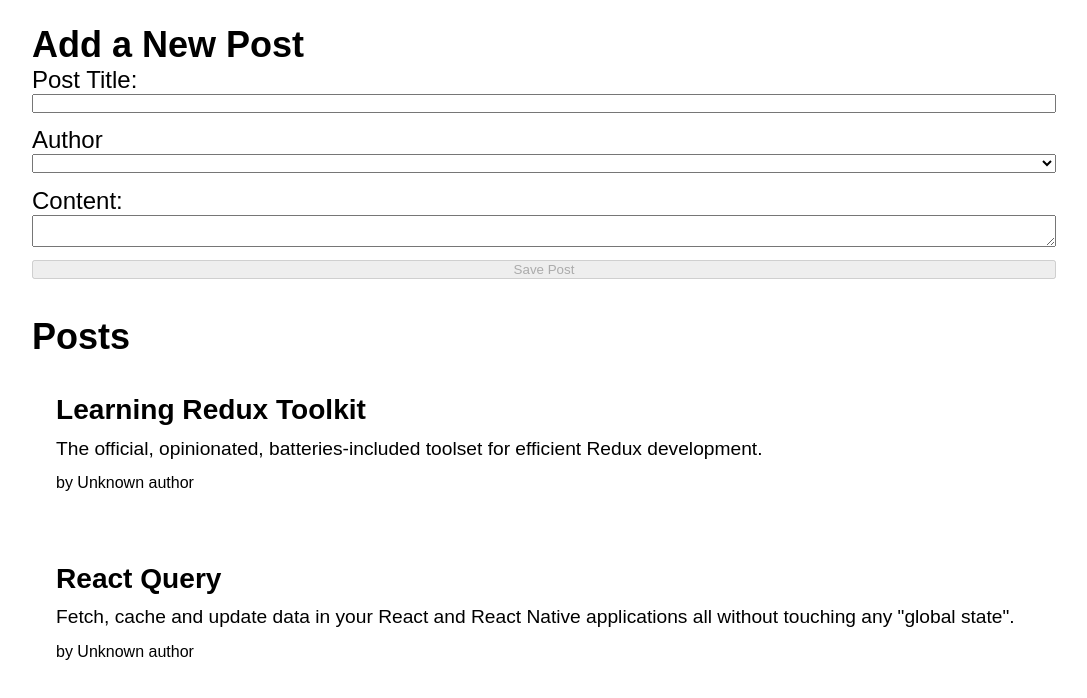
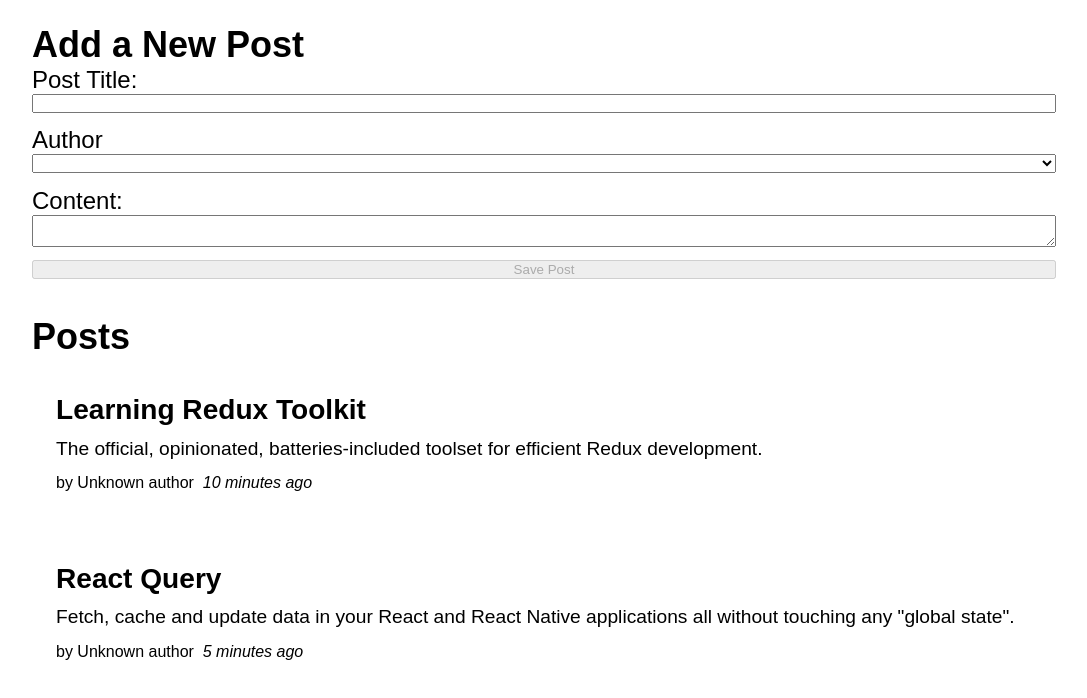
Before and after one commit to MajkoDev/redux-post-app, a React (Create React App) app: page / in a window 1280 px wide. Shown: the top 698 px of the page, without its empty margins (96-1183 px from the left). Built offline with nearby package versions, Linux system fonts and the light colour scheme.

Commit message:
add time date

```diff
--- a/package.json
+++ b/package.json
@@ -7,6 +7,7 @@
     "@testing-library/jest-dom": "^5.16.4",
     "@testing-library/react": "^13.3.0",
     "@testing-library/user-event": "^13.5.0",
+    "date-fns": "^2.28.0",
     "react": "^18.2.0",
     "react-dom": "^18.2.0",
     "react-redux": "^8.0.2",
--- a/src/features/posts/PostsList.js
+++ b/src/features/posts/PostsList.js
@@ -1,6 +1,7 @@
 import { useSelector } from "react-redux";
 import { selectAllPosts } from "./postsSlice";
 import PostAuthor from "./PostAuthor";
+import TimeAgo from "./TimeAgo"
 
 function PostsList() {
   const posts = useSelector(selectAllPosts);
@@ -12,6 +13,7 @@
       <p>{post.content.substring(0, 200)}</p>
       <p className="postCredit">
         <PostAuthor userId={post.user} />
+        <TimeAgo timestamp={post.date} />
       </p>
 
     </article>
--- /dev/null
+++ b/src/features/posts/TimeAgo.js
@@ -0,0 +1,23 @@
+import { parseISO, formatDistanceToNow } from "date-fns";
+
+const TimeAge = ({ timestamp }) => {
+  let timeAgo = "";
+
+  // if we have timestamp
+  // create a date, format a timePeriod
+  // set timeAge
+
+  if (timestamp) {
+    const date = parseISO(timestamp);
+    const timePeriod = formatDistanceToNow(date);
+    timeAgo = `${timePeriod} ago`;
+  }
+
+  return (
+    <span title={timestamp}>
+      &nbsp; <i>{timeAgo}</i>
+    </span>
+  );
+};
+
+export default TimeAge;
--- a/src/features/posts/postsSlice.js
+++ b/src/features/posts/postsSlice.js
@@ -1,4 +1,5 @@
 import { createSlice, nanoid } from "@reduxjs/toolkit";
+import { sub } from "date-fns"
 
 const initialState = [
   {
@@ -6,12 +7,15 @@
     title: "Learning Redux Toolkit",
     content:
       "The official, opinionated, batteries-included toolset for efficient Redux development.",
+      date: sub(new Date(), {minutes: 10}).toISOString()
   },
   {
     id: "2",
     title: "React Query",
     content:
       'Fetch, cache and update data in your React and React Native applications all without touching any "global state".',
+      date: sub(new Date(), {minutes: 5}).toISOString()
+
   },
 ];
 
@@ -30,6 +34,7 @@
             id: nanoid(),
             title,
             content,
+            date: new Date().toISOString(),
             userId
           },
         };
```
Also changed, not shown: 1 other file (tests, documents, lock files or other folders).
